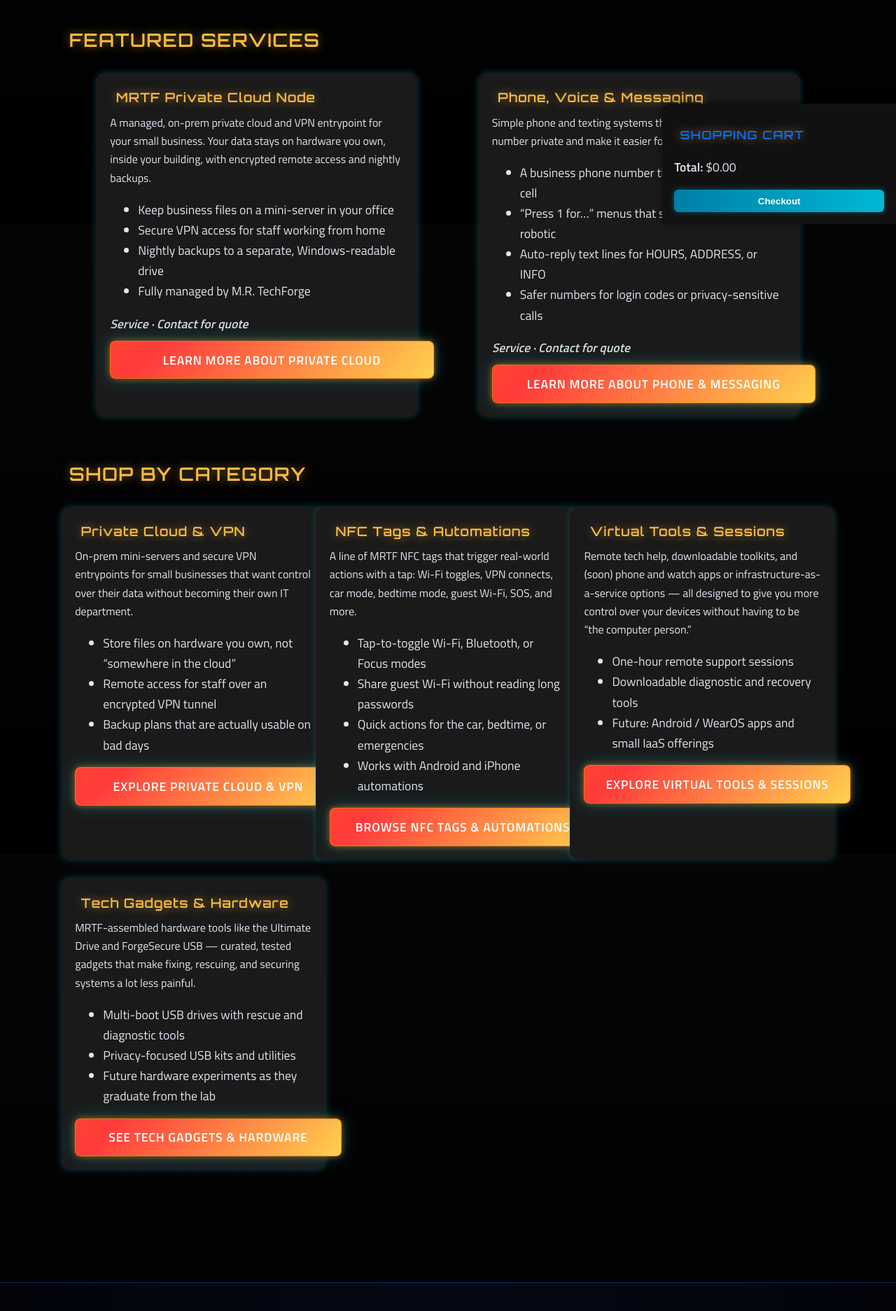
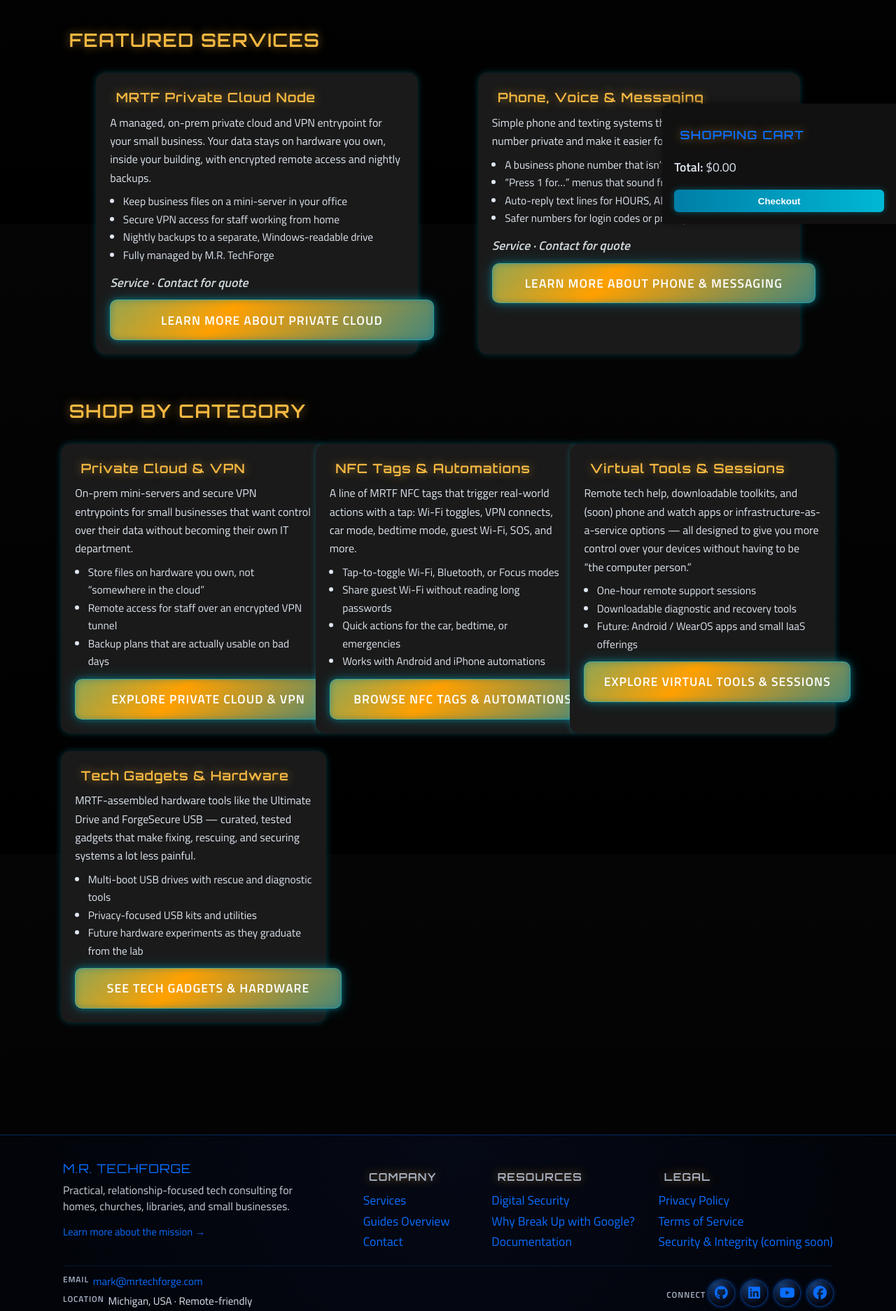
Before and after one commit to markisrt4/mrtechforge.github.io, a Jekyll site: the page built from products/products.md, in a window 1280 px wide. Shown: the part 580-2453 px from the top of the page at 70% size. Built offline with Jekyll 4.4.1, drawn with Linux system fonts in a browser that asks for light colours.

Commit message:
Update _pages-products.scss

```diff
--- a/_sass/_pages-products.scss
+++ b/_sass/_pages-products.scss
@@ -1,9 +1,9 @@
 /* ============================================================
-   M.R. TechForge — Products & Cart Styles (v2)
-   Strongly centers products layout; safe + scoped
+   M.R. TechForge — Products & Cart Styles (MRTF Brand)
+   Scoped to .forge-products so globals stay intact
    ============================================================ */
 
-/* --- Wrapper: keep products area centered and roomy --- */
+/* --- 1. Products Wrapper / Layout --- */
 
 .forge-products {
   display: block;
@@ -14,7 +14,7 @@
   color: var(--forge-gray, #cfd8dc);
 }
 
-/* Page title override so it doesn’t split words or get weird */
+/* Page title override so it doesn’t split words weirdly */
 .forge-products .page-title {
   margin: 0 0 0.75rem;
   color: var(--forge-accent, #00b8d4);
@@ -22,7 +22,7 @@
   letter-spacing: 0.12em;
   text-align: center;
 
-  /* undo global heading glow padding/wrapping */
+  /* undo some global heading padding/wrapping just here */
   padding-left: 0;
   padding-right: 0;
   overflow-wrap: normal;
@@ -43,7 +43,8 @@
   line-height: 1.7;
 }
 
-/* --- Section headers (e.g. "NFC Tags & Automations") --- */
+
+/* --- 2. Section Headers (e.g. “Shop by Category”) --- */
 
 .product-section {
   margin-bottom: 2.5rem;
@@ -82,24 +83,22 @@
 
 
 /* ============================================================
-   GRID & CARD LAYOUT
-   (These are the bits that fix the “right aligned” look)
+   3. GRID & CARD LAYOUT
+   (Fixes the “right aligned” feel on mobile)
    ============================================================ */
 
-/* Mobile: single column, grid is centered in its container */
+/* Mobile: single column, grid centered in container */
 .product-grid {
   display: grid;
   grid-template-columns: minmax(0, 1fr);
   gap: 1.5rem;
   padding: 1rem 0;
 
-  /* these two lines make sure the whole grid
-     sits centered even if a parent sets justify-content */
   justify-content: center;
   align-content: start;
 }
 
-/* Larger screens: multiple columns but still centered */
+/* Larger: multiple columns, still centered */
 @media (min-width: 640px) {
   .product-grid {
     grid-template-columns: repeat(auto-fit, minmax(260px, 1fr));
@@ -117,8 +116,6 @@
 
   width: 100%;
   max-width: 420px;
-
-  /* THIS is key: center the card inside the grid cell */
   justify-self: center;
   text-align: left;
 }
@@ -139,7 +136,7 @@
 .product-card h3 {
   margin: 0 0 0.4rem;
   font-size: 1.1rem;
-  text-transform: none; // don’t shout, easier to read
+  text-transform: none; // don’t shout product names
   letter-spacing: 0.05em;
 }
 
@@ -148,7 +145,16 @@
   margin: 0 0 0.5rem;
 }
 
-/* Price + buttons */
+.product-card ul {
+  margin: 0 0 0.7rem 1.1rem;
+  padding: 0;
+  font-size: 0.92rem;
+  list-style: disc;
+}
+
+
+/* --- 4. Price & Status Badges --- */
+
 .price {
   display: block;
   color: var(--forge-hotmetal, #ffa000);
@@ -161,26 +167,73 @@
   font-style: italic;
 }
 
-/* Shared glowing button style */
-.btn-glow {
-  background: linear-gradient(90deg, #007ea7, #00b8d4);
+
+/* ============================================================
+   5. Full-Width Forged-Glow Buttons (MRTF Palette)
+   ============================================================ */
+
+.forge-products .btn-glow {
+  display: block;
+  width: 100%;
+  text-align: center;
+
+  /* Blue → cyan → orange molten sweep */
+  background: linear-gradient(
+    135deg,
+    #007ea7,
+    #00b8d4,
+    #00acc1,
+    #ffa000,
+    #007ea7
+  );
+  background-size: 350% 350%;
+  animation: forge-glow 8s ease-in-out infinite;
+
   color: #fff;
-  border: none;
-  border-radius: 6px;
-  padding: 0.5rem 1.2rem;
-  cursor: pointer;
-  font-weight: 600;
-  box-shadow: 0 0 8px rgba(0, 184, 212, 0.4);
-  transition: all 0.3s ease-in-out;
+  border: 1px solid rgba(0, 184, 212, 0.5);
+  border-radius: 10px;
+
+  padding: 0.8rem 1.2rem;
+  font-weight: 700;
+  letter-spacing: 0.06em;
+  text-transform: uppercase;
+
+  box-shadow:
+    0 0 10px rgba(0, 184, 212, 0.4),
+    0 0 20px rgba(0, 184, 212, 0.3),
+    inset 0 0 10px rgba(0, 100, 140, 0.4);
+
+  transition: transform 0.15s ease, box-shadow 0.25s ease;
 }
-.btn-glow:hover {
-  background: linear-gradient(90deg, #00b8d4, #00acc1);
-  box-shadow: 0 0 15px rgba(0, 184, 212, 0.8);
+
+.forge-products .btn-glow:hover {
+  transform: translateY(-2px);
+  box-shadow:
+    0 0 16px rgba(0, 184, 212, 0.75),
+    0 0 30px rgba(255, 160, 0, 0.55),
+    inset 0 0 12px rgba(0, 100, 140, 0.5);
+}
+
+.forge-products .btn-glow:active {
+  transform: translateY(1px) scale(0.98);
+}
+
+/* MRTF-brand molten motion */
+@keyframes forge-glow {
+  0% {
+    background-position: 0% 50%;
+  }
+  50% {
+    background-position: 100% 50%;
+  }
+  100% {
+    background-position: 0% 50%;
+  }
 }
 
 
 /* ============================================================
-   CART DRAWER
+   6. Cart Drawer
    ============================================================ */
 
 .cart {
@@ -227,58 +280,3 @@
 .checkout-btn {
   width: 100%;
 }
-
-/* Full-width forged-lava buttons just for the products area */
-.forge-products .btn-glow {
-  display: block;
-  width: 100%;
-  text-align: center;
-
-  background: linear-gradient(
-    135deg,
-    #ff6a00,
-    #ff3b3b,
-    #ffd54f,
-    #ff6a00
-  );
-  background-size: 260% 260%;
-  color: #fff;
-  border: 1px solid rgba(255, 140, 0, 0.7);
-  border-radius: 8px;
-  padding: 0.7rem 1.2rem;
-  cursor: pointer;
-  font-weight: 600;
-  letter-spacing: 0.05em;
-  text-transform: uppercase;
-
-  box-shadow:
-    0 0 10px rgba(255, 120, 0, 0.6),
-    0 0 25px rgba(0, 184, 212, 0.35);
-  transition: transform 0.15s ease-out, box-shadow 0.2s ease-out;
-  animation: forge-lava 6s ease-in-out infinite;
-}
-
-.forge-products .btn-glow:hover {
-  transform: translateY(-1px);
-  box-shadow:
-    0 0 16px rgba(255, 160, 0, 0.9),
-    0 0 30px rgba(0, 184, 212, 0.55);
-}
-
-/* Subtle press state on tap */
-.forge-products .btn-glow:active {
-  transform: translateY(1px) scale(0.99);
-}
-
-/* Lava-like gradient motion */
-@keyframes forge-lava {
-  0% {
-    background-position: 0% 50%;
-  }
-  50% {
-    background-position: 100% 50%;
-  }
-  100% {
-    background-position: 0% 50%;
-  }
-}
```
